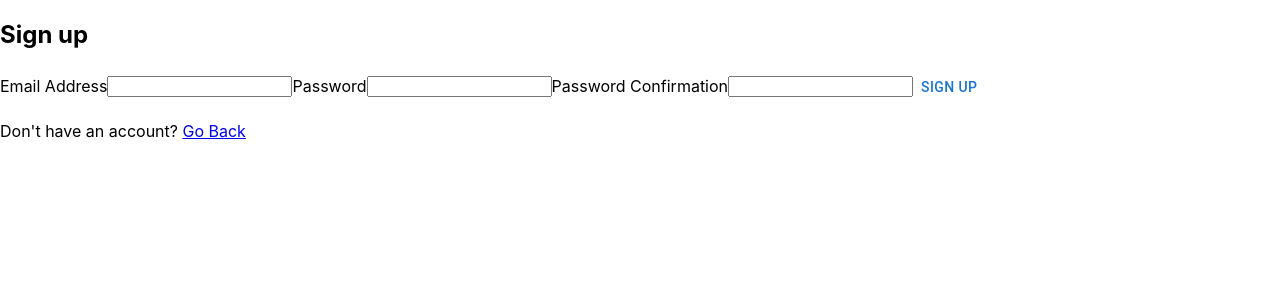
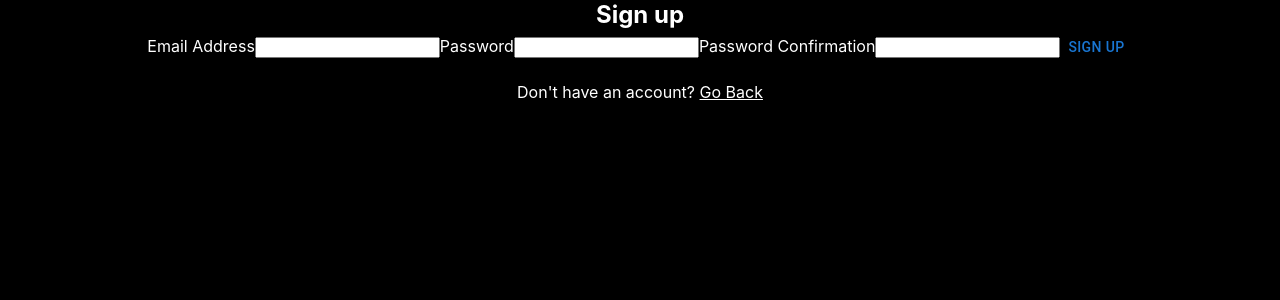
Before and after one commit to gar212/firebase-auth, a React (Create React App) app: page /signup in a window 1280 px wide. Shown: the top 300 px of the page. Built offline with nearby package versions, Linux system fonts and the light colour scheme; no server answers.

Commit message:
Add sign out and login error messages

```diff
--- a/src/App.css
+++ b/src/App.css
@@ -2,4 +2,14 @@
   text-align: center;
   background-color: black;
   color: white;
+  height: 100vh;
+  width: 100vw;
 }
+
+.App h1, .App h2{
+  margin: 0;
+}
+
+.App a {
+  color: white;
+}
--- a/src/App.js
+++ b/src/App.js
@@ -8,6 +8,7 @@ import Signup from './components/Signup';
 
 function App() {
   return (
+    <div className="App">
       <AuthProvide>
         <Router>
           <Routes>
@@ -17,6 +18,7 @@ function App() {
           </Routes>
         </Router>
       </AuthProvide>
+    </div>
   );
 }
 
--- a/src/components/Login.js
+++ b/src/components/Login.js
@@ -17,16 +17,8 @@ export default function Login() {
 				setLoading(true);
 				await login(emailRef.current.value, passwordRef.current.value)
 			} catch (e) {
-				console.log(e.message);
-					switch(e.message){
-							case "Firebase: Error (auth/email-already-in-use).":
-								setStatus('Email is already registered');
-								break;
-							default:
-								setStatus('Failed to log in');
-								break;
-						}
-					setLoading(false);
+				setStatus('Incorrect email or password');
+				setLoading(false);
 			}
 	}
 
@@ -43,6 +35,7 @@ export default function Login() {
             </form>
             <p>{currentUser ? currentUser.email : ""}</p>
 						<p>Don't have an account? <Link to="/signup">Sign up</Link></p>
+						<Link to="/">Go back</Link>
         </div>
     )
 }
--- a/src/components/Signup.js
+++ b/src/components/Signup.js
@@ -1,7 +1,7 @@
 import React, {useState, useRef} from 'react';
-import { useAuth } from '../contexts/AuthContext';
+import { useAuth,  } from '../contexts/AuthContext';
 import Button from '@mui/material/Button';
-import {Link} from 'react-router-dom';
+import {Link, useNavigate} from 'react-router-dom';
 
 export default function Signup() {
     const [status, setStatus] = useState('');
@@ -10,6 +10,7 @@ export default function Signup() {
     const passwordRef = useRef();
 		const passwordConfRef = useRef();
     const { signup } = useAuth();
+    const navigate = useNavigate();
 
     const handleSubmit = async (e) => {
         e.preventDefault();
@@ -20,6 +21,7 @@ export default function Signup() {
 					setStatus('');
 					setLoading(true);
 					await signup(emailRef.current.value, passwordRef.current.value)
+          navigate('/');
         } catch (e) {
             switch(e.message){
                 case "Firebase: Error (auth/email-already-in-use).":
--- a/src/contexts/AuthContext.js
+++ b/src/contexts/AuthContext.js
@@ -3,7 +3,8 @@ import { auth } from '../firebase';
 import {
     onAuthStateChanged,
     createUserWithEmailAndPassword,
-    signInWithEmailAndPassword
+    signInWithEmailAndPassword,
+    signOut
  } from "firebase/auth";
 
 const AuthContext = createContext()
@@ -25,6 +26,10 @@ export default function AuthProvide({children}) {
         return signInWithEmailAndPassword(auths,email,password);
     }
 
+    const logout = () => {
+        return signOut(auths);
+    }
+
     useEffect(() => {
         const unsubscribe = onAuthStateChanged(auths, user => {
           setCurrentUser(user)
@@ -37,7 +42,8 @@ export default function AuthProvide({children}) {
     const value = {
         signup,
         login,
-        currentUser
+        logout,
+        currentUser,
     }
 
     return (
--- a/src/pages/Home.js
+++ b/src/pages/Home.js
@@ -1,11 +1,28 @@
 import React from 'react'
-import { Link, Router } from 'react-router-dom'
+import { Link } from 'react-router-dom'
+import { useAuth } from '../contexts/AuthContext';
+import Button from '@mui/material/Button';
+
 
 export default function Home() {
+
+    const { currentUser, logout } = useAuth();
+
+    const handleLogout = async () => {
+        await logout();
+    }
+
     return (
         <div>
             <h1>Homepage</h1>
+            {currentUser ?
+            <div>
+                <p>{currentUser.email}</p>
+                <Button onClick={handleLogout}>Log Out</Button>
+            </div> :
             <Link to="/login">Login</Link>
+            }
+
         </div>
     )
 }
```
Lines whose indentation alone changed are shown as unchanged.
